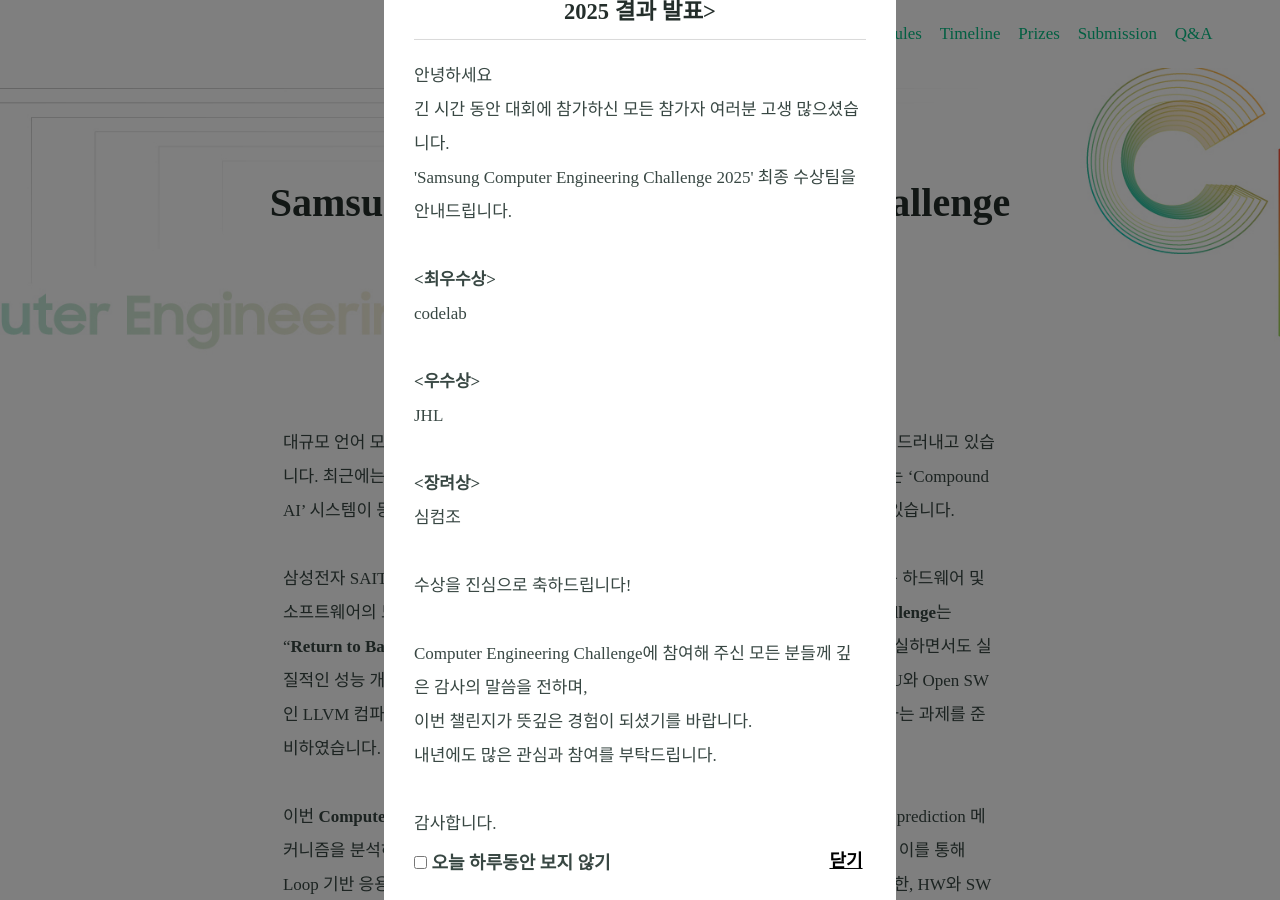
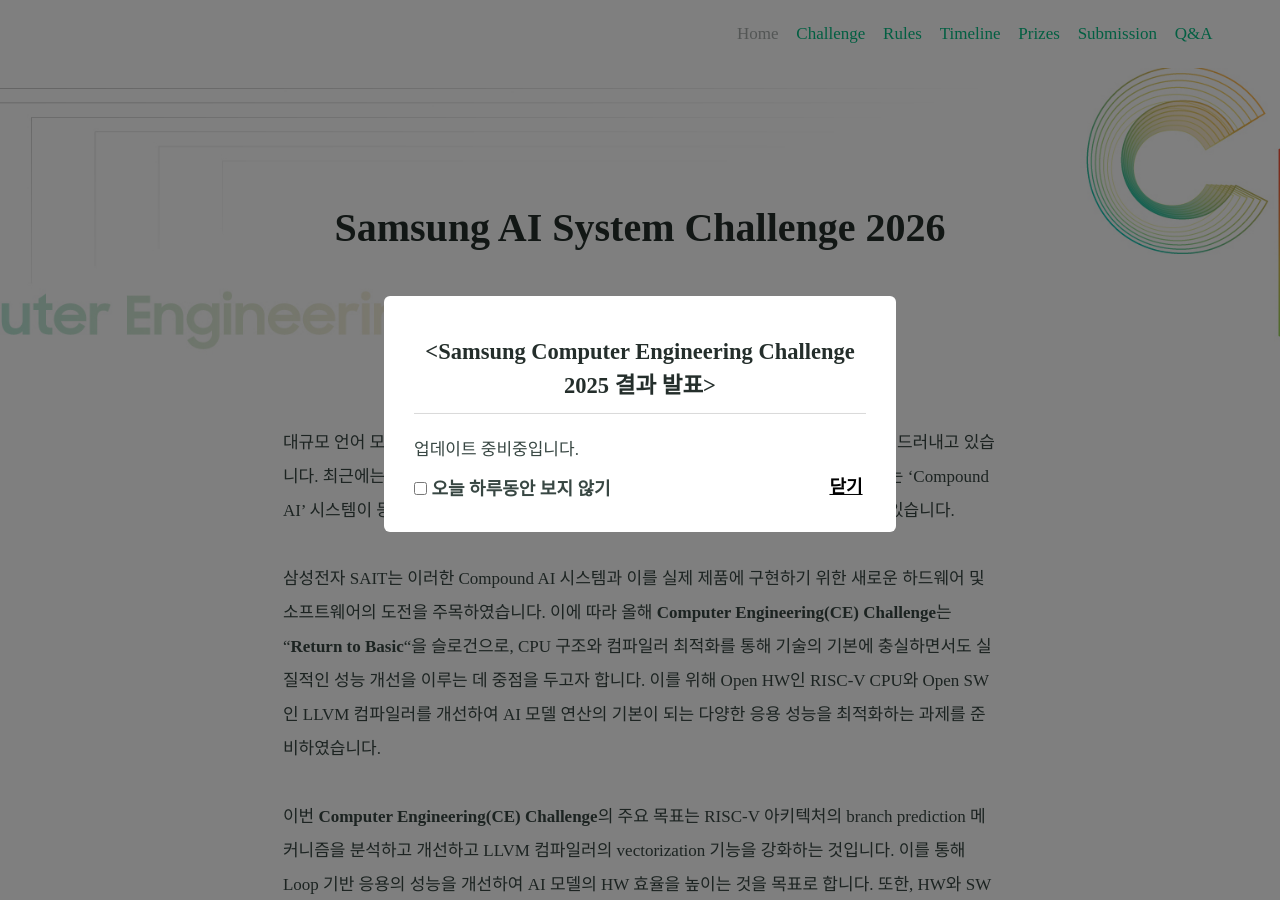
Before and after one commit to AISystemChallenge/AISystemChallenge.github.io, a Jekyll site: the page built from index.md, in a window 1280 px wide and 900 px high. Built offline with Jekyll 4.4.1, drawn with Linux system fonts in a browser that asks for light colours; some web fonts are replaced.

Commit message:
Update index.md

```diff
--- a/index.md
+++ b/index.md
@@ -1,7 +1,7 @@
 ---
 title:
 feature_text: |
-  # Samsung Computer Engineering Challenge 2025
+  # Samsung AI System Challenge 2026
 feature_image: "/assets/logos/banner_last.png"
 ---
 
@@ -31,26 +31,7 @@ Furthermore, Computer Engineering (CE) Challenge will provide an opportunity to
         <h5 class="title"> <b> &lt;Samsung Computer Engineering Challenge 2025 결과 발표&gt; </b></h5>
         <div class="cont">
         <p>
-	      안녕하세요 <br>
-	      긴 시간 동안 대회에 참가하신 모든 참가자 여러분 고생 많으셨습니다. <br>
-        'Samsung Computer Engineering Challenge 2025' 최종 수상팀을 안내드립니다. <br>
-        <br>
-        <b>&lt;최우수상&gt;</b> <br>
-	      codelab <br>
-        <br>
-        <b>&lt;우수상&gt;</b> <br>
-        JHL <br>
-        <br>
-        <b>&lt;장려상&gt;</b> <br>
-        심컴조 <br>
-        <br>
-        수상을 진심으로 축하드립니다! <br>
-        <br>
-        Computer Engineering Challenge에 참여해 주신 모든 분들께 깊은 감사의 말씀을 전하며, <br>
-        이번 챌린지가 뜻깊은 경험이 되셨기를 바랍니다. <br>
-        내년에도 많은 관심과 참여를 부탁드립니다. <br>
-        <br>
-        감사합니다. <br>
+	       업데이트 중비중입니다.<br>
         </p>
         <form name="pop_form0">
           <div id="check">
```
